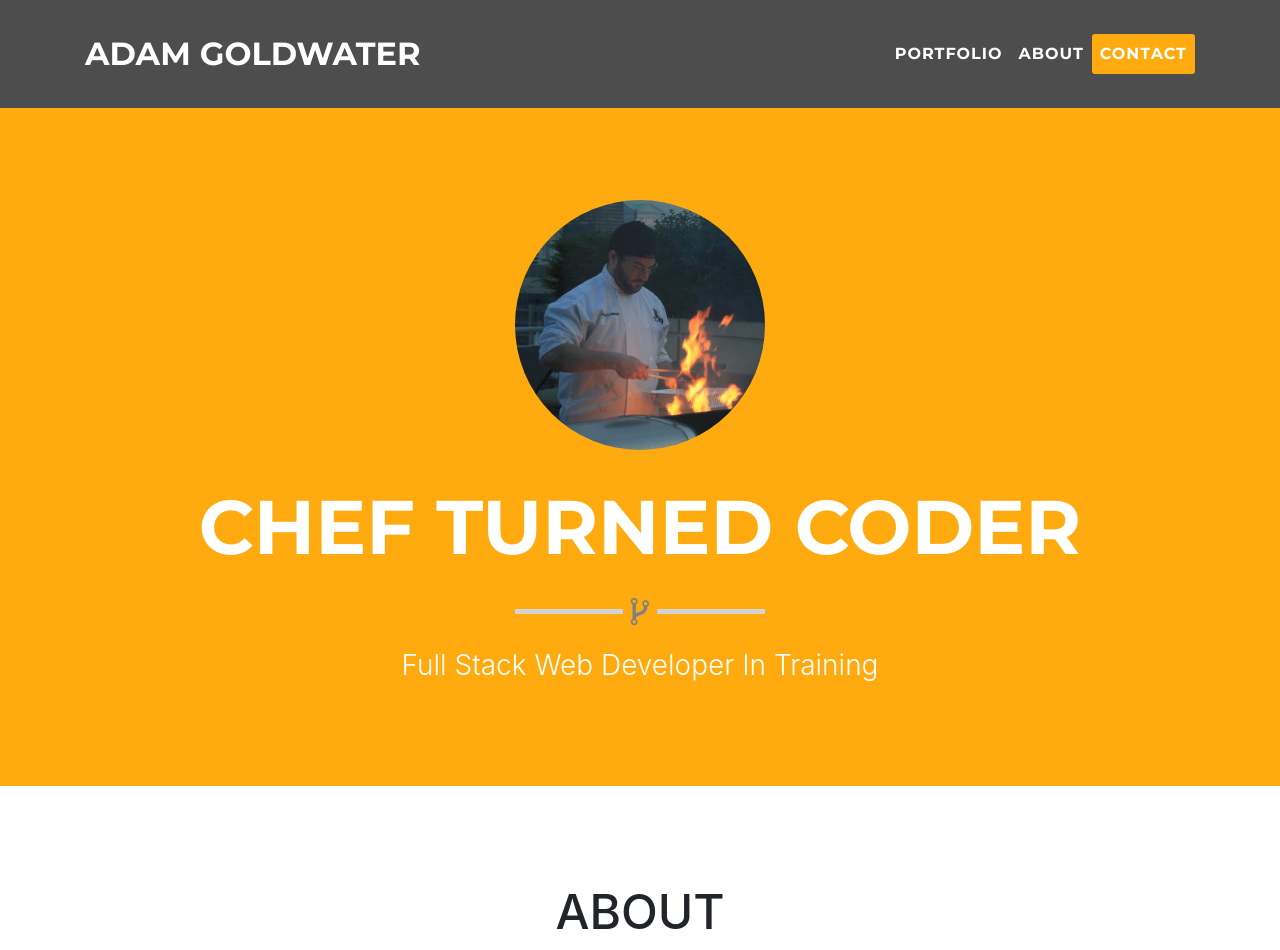
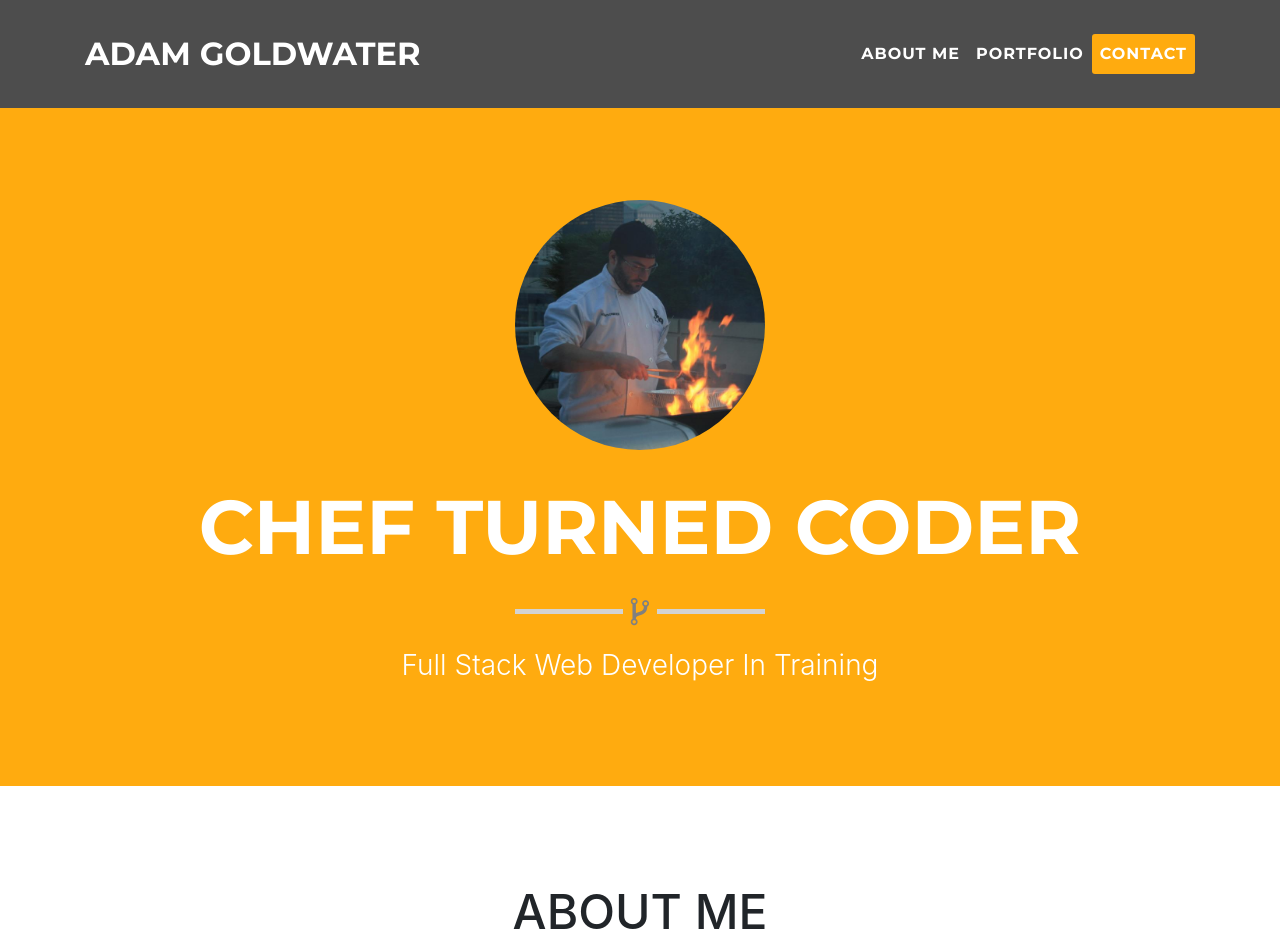
Before and after one commit to agoldh20/agoldh20.github.io, a website with bundled scripts: page index.html in a window 1280 px wide. Shown: the top 950 px of the page. Built offline with nearby package versions, Linux system fonts and the light colour scheme.

Commit message:
fixed navbar button order

```diff
--- a/index.html
+++ b/index.html
@@ -37,10 +37,10 @@
         <div class="collapse navbar-collapse" id="navbarResponsive">
           <ul class="navbar-nav ml-auto">
             <li class="nav-item">
-              <a class="nav-link js-scroll-trigger" href="#portfolio">Portfolio</a>
+              <a class="nav-link js-scroll-trigger" href="#about">About Me</a>
             </li>
             <li class="nav-item">
-              <a class="nav-link js-scroll-trigger" href="#about">About</a>
+              <a class="nav-link js-scroll-trigger" href="#portfolio">Portfolio</a>
             </li>
             <li class="nav-item">
               <a class="nav-link js-scroll-trigger" href="#contact">Contact</a>
@@ -65,7 +65,7 @@
     <!-- About Section -->
     <section id="about">
       <div class="container">
-        <h2 class="text-center">About</h2>
+        <h2 class="text-center">About Me</h2>
         <hr class="star-primary">
         <div class="row">
           <div class="col-lg-4 ml-auto">
```
